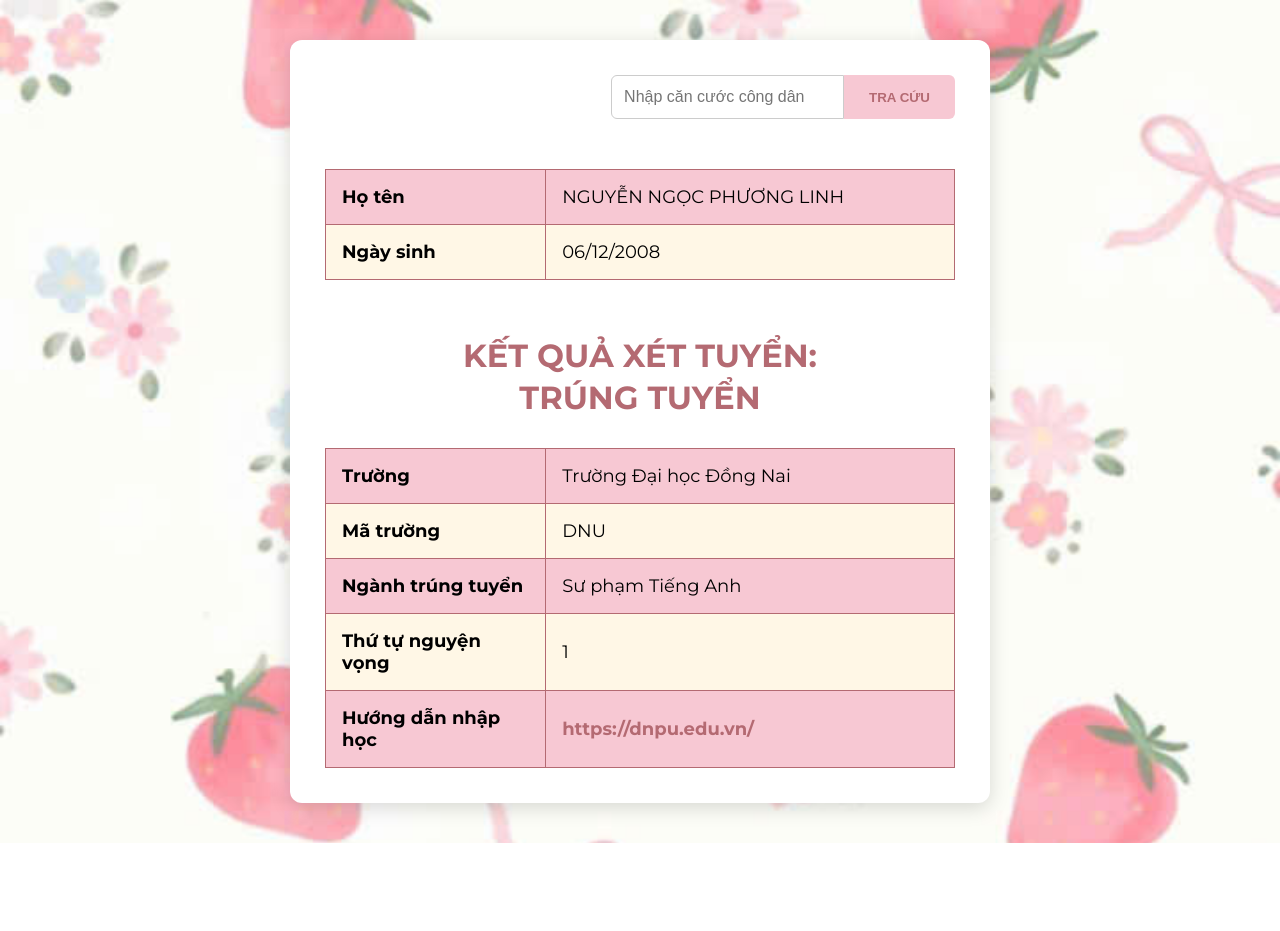
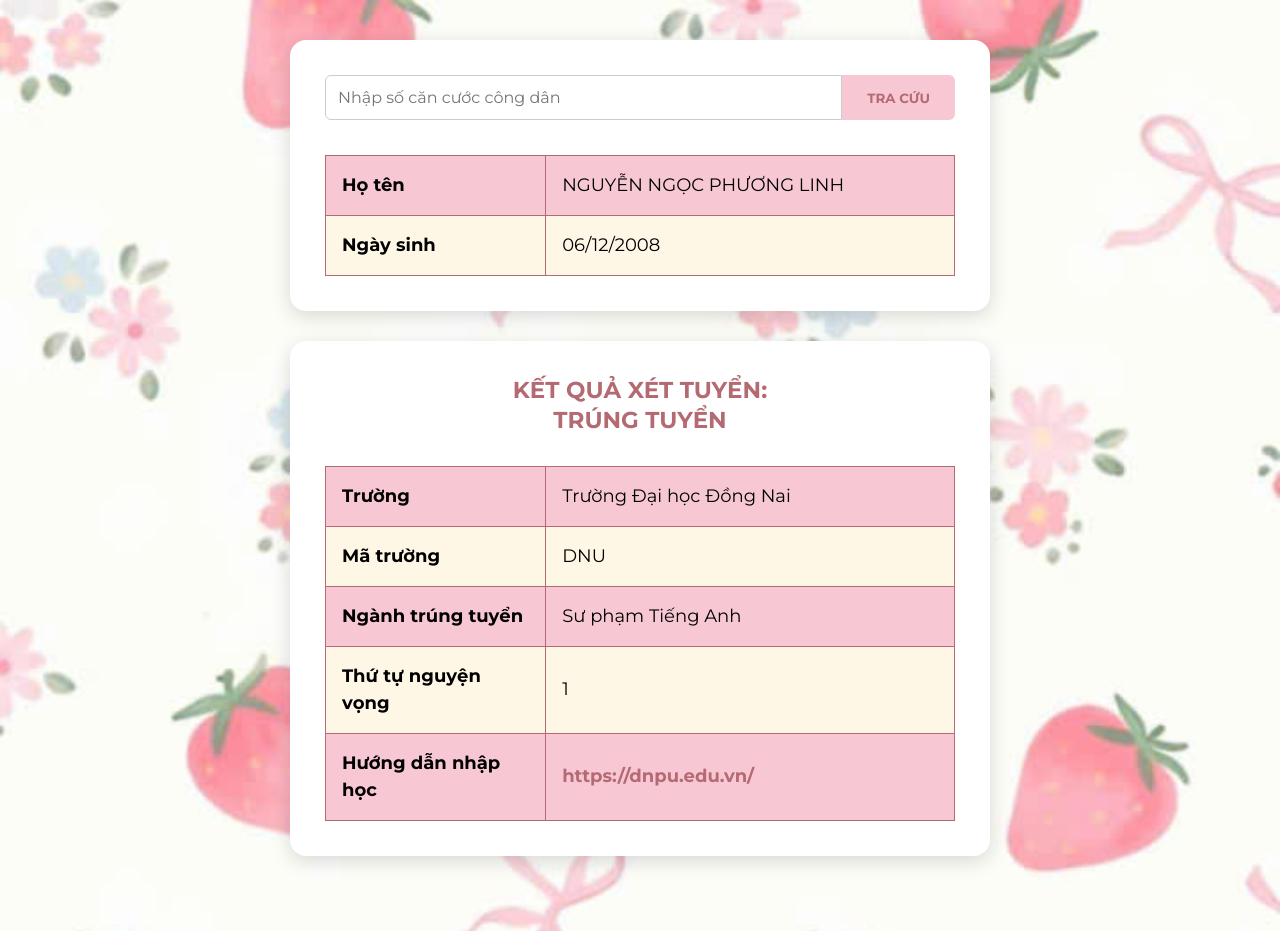
Before and after one commit to ngocchanh0808-hub/web-cho-Linh, a plain HTML site: page index.html in a window 1280 px wide. Before the commit the page ends 843 px from the top, so only its background shows below. Drawn offline with Linux system fonts and the light colour scheme.

Commit message:
Add files via upload

```diff
--- a/index.html
+++ b/index.html
@@ -1,5 +1,6 @@
 <!DOCTYPE html>
 <html lang="vi">
+
 <head>
     <meta charset="UTF-8">
     <meta name="viewport" content="width=device-width, initial-scale=1.0">
@@ -9,15 +10,15 @@
 
 <body>
 
-    <div class="page">
-
     <!-- Ô tra cứu -->
+    <div class="page search-section">
         <div class="search-box">
-            <input type="text" placeholder="Nhập căn cước công dân">
+            <input type="text" placeholder="Nhập số căn cước công dân">
             <button>TRA CỨU</button>
         </div>
 
         <!-- Thông tin thí sinh -->
+        <div class="info-box">
             <table class="info-table">
                 <tr>
                     <th>Họ tên</th>
@@ -29,8 +30,13 @@
                     <td>06/12/2008</td>
                 </tr>
             </table>
+        </div>
+    </div>
+
 
     <!-- Kết quả -->
+    <div class="page result-section">
+
         <h1 class="result-title">
             KẾT QUẢ XÉT TUYỂN:<br>
             TRÚNG TUYỂN
@@ -61,7 +67,7 @@
             <tr>
                 <th>Hướng dẫn nhập học</th>
                 <td>
-                    <a href=" https://dnpu.edu.vn/" target="_blank">
+                    <a href="https://dnpu.edu.vn/" target="_blank">
                         https://dnpu.edu.vn/
                     </a>
                 </td>
--- a/style.css
+++ b/style.css
@@ -15,13 +15,12 @@
 
 body {
     font-family: "Montserrat", sans-serif;
-
     background-image: url("bg.jpg");
     background-size: cover;
     background-position: center;
     background-attachment: fixed;
-
     padding: 40px 20px;
+    line-height: 1.5;
 }
 
 
@@ -31,11 +30,11 @@ body {
 
 .page {
     max-width: 700px;
-    margin: 0 auto;
+    margin: 0 auto 35px;
     background-color: white;
     padding: 35px;
-    border-radius: 12px;
-    box-shadow: 0 5px 20px rgba(0,0,0,0.15);
+    border-radius: 16px;
+    box-shadow: 0 5px 20px rgba(0, 0, 0, 0.15);
 }
 
 
@@ -43,10 +42,14 @@ body {
    Ô TRA CỨU
 ========================= */
 
+.search-section {
+    margin-bottom: 30px;
+}
+
 .search-box {
     display: flex;
     justify-content: flex-end;
-    margin-bottom: 50px;
+    margin-bottom: 35px;
 }
 
 .search-box input {
@@ -54,6 +57,8 @@ body {
     border: 1px solid #ccc;
     border-radius: 6px 0 0 6px;
     font-size: 16px;
+    font-family: "Montserrat", sans-serif;
+    flex: 1;
 }
 
 .search-box button {
@@ -64,11 +69,12 @@ body {
     color: #B46A72;
     font-weight: bold;
     cursor: pointer;
+    font-family: "Montserrat", sans-serif;
 }
 
 .search-box button:hover {
     background-color: #B46A72;
-    color: white
+    color: white;
 }
 
 
@@ -92,6 +98,7 @@ th {
     width: 35%;
     text-align: left;
 }
+
 table tr:nth-child(even) {
     background-color: #FFF7E6;
 }
@@ -105,12 +112,16 @@ table tr:nth-child(odd) {
    KẾT QUẢ
 ========================= */
 
+.result-section {
+    margin-top: 30px;
+}
+
 .result-title {
     text-align: center;
     color: #B46A72;
-    font-size: 32px;
+    font-size: 23px;
     line-height: 1.3;
-    margin: 55px 0 30px;
+    margin: 0 0 30px;
 }
 
 
@@ -125,7 +136,7 @@ table tr:nth-child(odd) {
 }
 
 .result-table a:hover {
-    color: white;
+    color: #75909C;
     text-decoration: underline;
 }
 
@@ -154,10 +165,14 @@ table tr:nth-child(odd) {
     }
 
     .result-title {
-        font-size: 26px;
+        font-size: 22px;
     }
 
     .search-box {
         justify-content: center;
     }
+
+    .search-box input {
+        min-width: 0;
     }
+}
```
Lines whose indentation alone changed are shown as unchanged.
